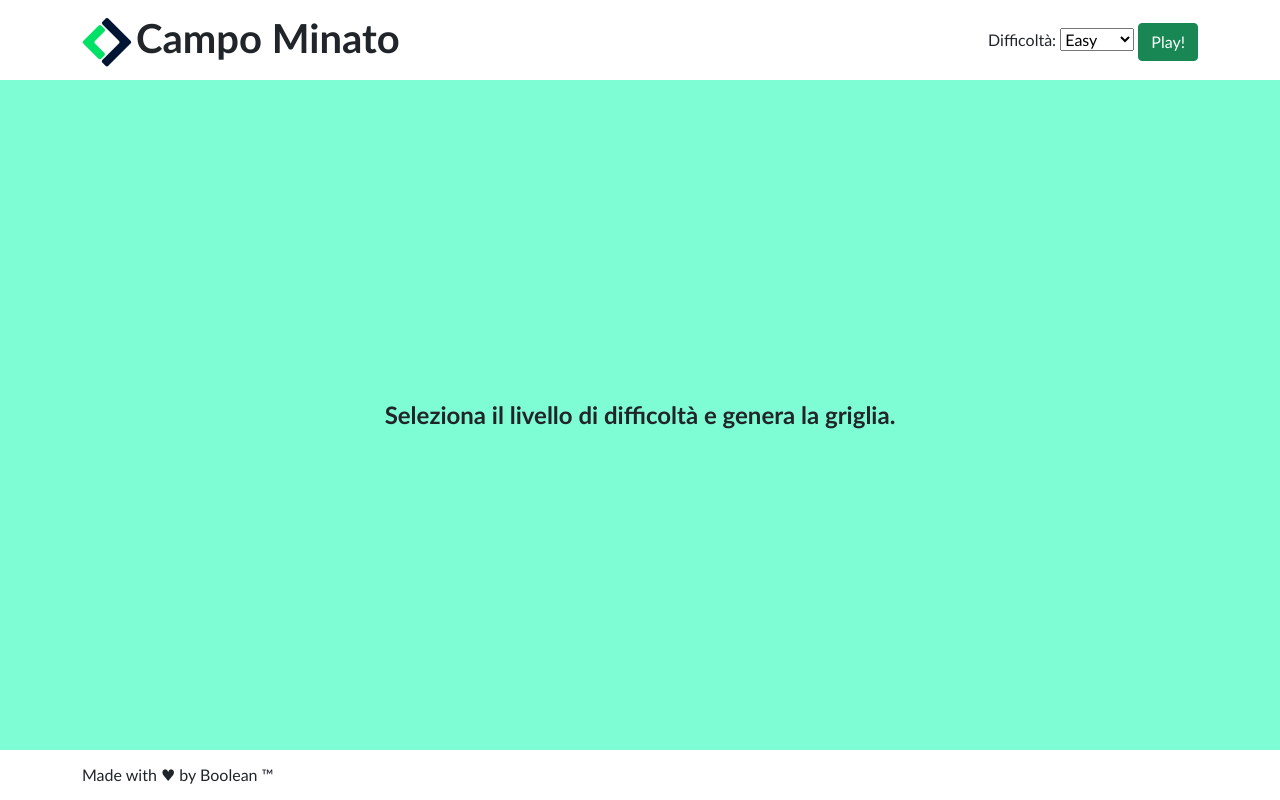
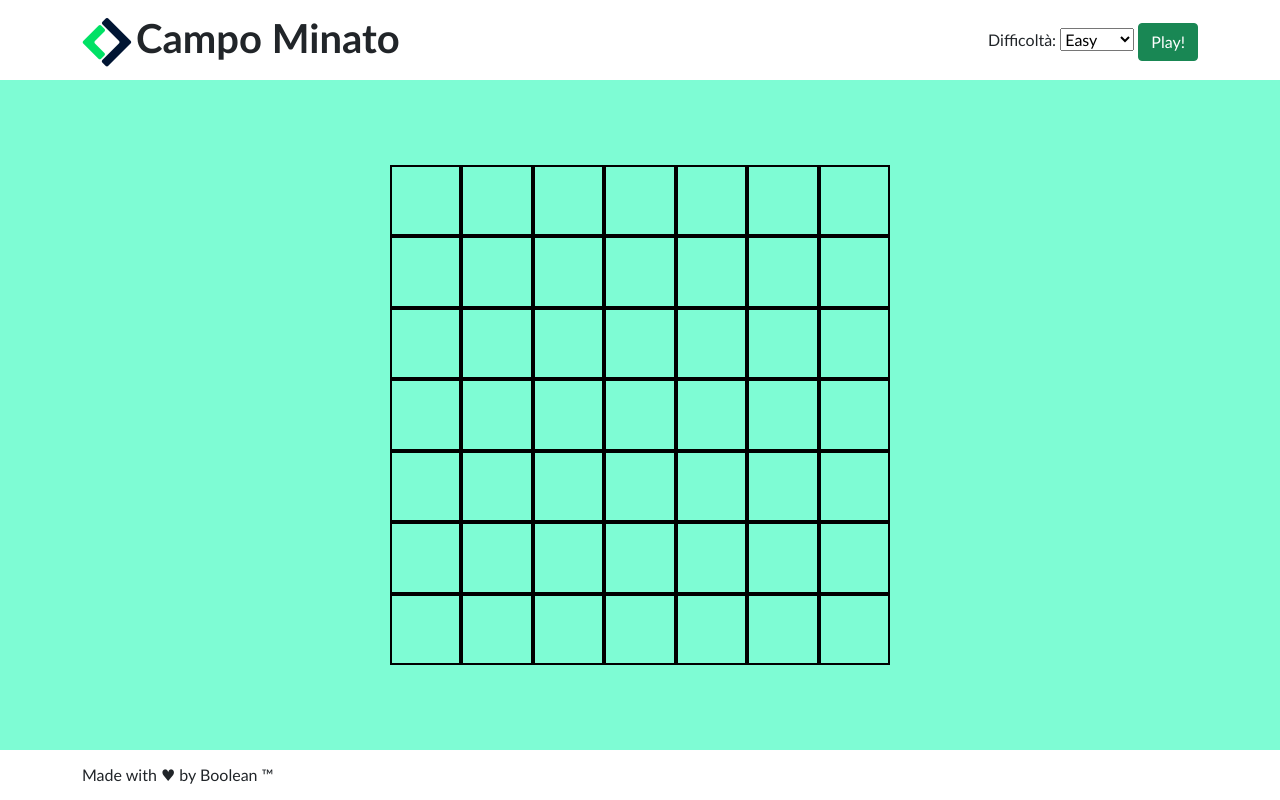
Before and after one commit to AlbertoCiuf/js-campominato-grid, a plain HTML site: page index.html in a window 1280 px wide. Both pictures are taken after a click on the element "Play!". Drawn offline with nearby package versions, Linux system fonts and the light colour scheme.

Commit message:
beta griglie js

```diff
--- a/css/style.css
+++ b/css/style.css
@@ -27,3 +27,36 @@ footer {
   font-size: 24px;
   font-weight: 900;
 }
+
+#grid {
+  display: none;
+}
+
+#grid.active {
+  display: block;
+  width: 500px;
+  height: 500px;
+}
+
+.square {
+  float: left;
+  display: flex;
+  justify-content: center;
+  align-items: center;
+  border: 2px solid black;
+}
+
+.square.easy {
+  width: calc(100% / 10);
+  height: calc(100% / 10);
+}
+
+.square.normal {
+  width: calc(100% / 9);
+  height: calc(100% / 9);
+}
+
+.square.hard {
+  width: calc(100% / 7);
+  height: calc(100% / 7);
+}
--- a/index.html
+++ b/index.html
@@ -25,15 +25,16 @@
           <option value="2">Normal</option>
           <option value="3">Hard</option>
         </select>
-        <div class="btn btn-success">Play!</div>
+        <div id ="play-button" class="btn btn-success">Play!</div>
       </div>
     </div>
 
   </div>
 </header>
 
-<main class="d-flex justify-content-center align-items-center">
-
+<main class="d-flex justify-content-center align-items-center clearfix">
+  <div id="grid">
+  </div>
   <div class="main-text">
     Seleziona il livello di difficoltà e genera la griglia.
   </div>
--- a/js/script.js
+++ b/js/script.js
@@ -0,0 +1,46 @@
+const grid = document.getElementById('grid');
+const playButton = document.getElementById('play-button');
+
+const difficulty = document.getElementById('difficulty');
+const chosenDifficulty = difficulty.options[difficulty.selectedIndex].value;
+const mainText = document.querySelector('main .main-text');
+
+playButton.addEventListener('click', function() {
+
+  mainText.classList.add('d-none');
+  grid.classList.add('active');
+
+  if (chosenDifficulty===1) {
+    for (let i=0; i<100; i++) {
+      generateSquare(grid);
+    }
+  } else if (chosenDifficulty===2) {
+    for (let i=0; i<81; i++) {
+      generateSquare(grid);
+    }
+  } else {
+    for (let i=0; i<49; i++) {
+      generateSquare(grid);
+    }
+  }
+
+});
+
+
+function generateSquare(target) {
+  const sq = document.createElement('div');
+  sq.className = 'square';
+
+  // console.log(difficulty);
+  // console.log(chosenDifficulty);
+
+  if (chosenDifficulty === 1) {
+    sq.classList.add('easy');
+  } else if ( chosenDifficulty === 2) {
+    sq.classList.add('normal');
+  } else sq.classList.add('hard');
+
+  target.append(sq);
+
+
+}
```
